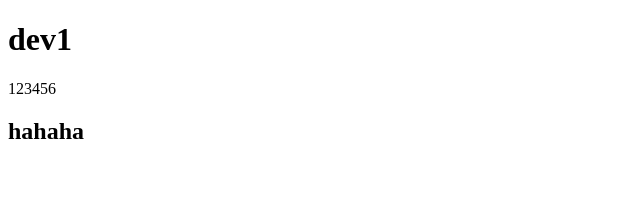
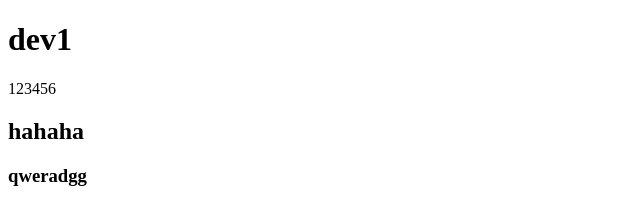
Before and after one commit to lilysyuan/git_a, a plain HTML site: page index.html in a window 1280 px wide. Shown: the whole page, without its empty margins (0-640 px from the left). Drawn offline with Linux system fonts and the light colour scheme.

Commit message:
modify b2

```diff
--- a/index.html
+++ b/index.html
@@ -9,5 +9,7 @@
     <h1>dev1</h1>
     <p>123456</p>
     <h2>hahaha</h2>
+    <h3>qweradgg</h3>
+
 </body>
 </html>
```
